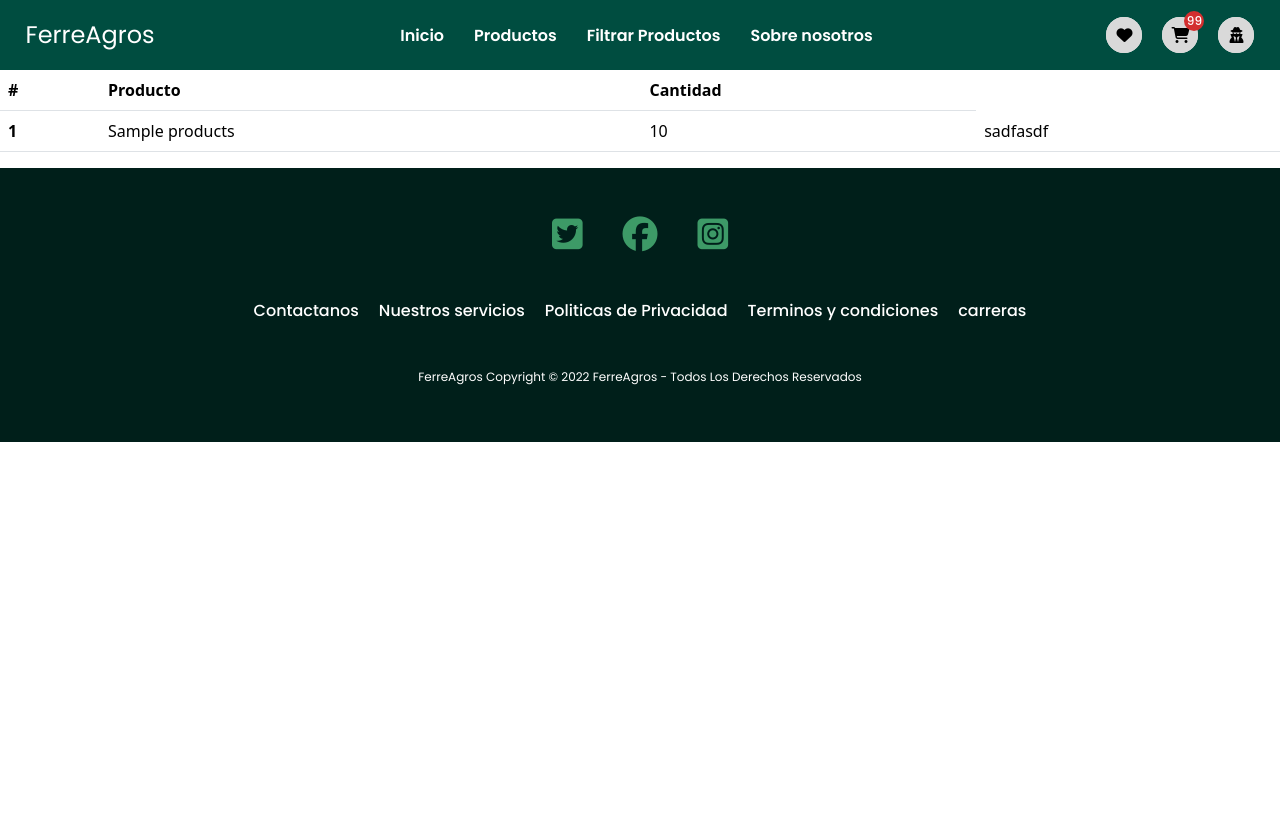
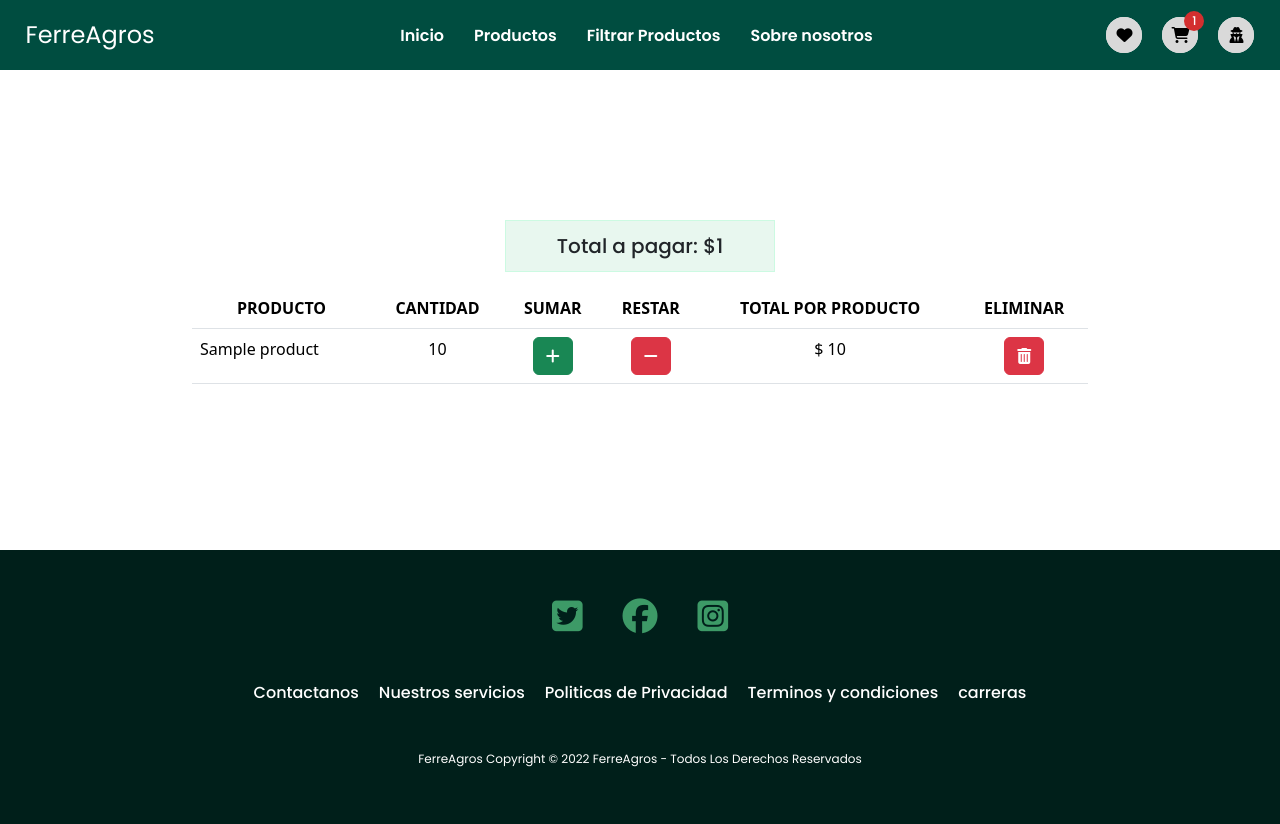
Before and after one commit to diegotangarife7/ferreagros, a Django app: template templates/cart/view_cart.html in a window 1280 px wide. Before the commit the page ends 442 px from the top, so only its background shows below. Run offline with Django 4.2, Linux system fonts and the light colour scheme; the template is opened without the code that fills it: most values are stand-ins (such as "Sample title", 1, 10 or a date in 2020); some libraries are stand-ins or nearby versions.

Commit message:
carrito de la compra funcionando

```diff
--- a/applications/cart/shoppingCart.py
+++ /dev/null
@@ -1 +0,0 @@
-from applications.product.models import Product
--- a/applications/product/admin.py
+++ b/applications/product/admin.py
@@ -23,7 +23,9 @@ class ProductAdmin(admin.ModelAdmin):
     readonly_fields = ('created',)
     list_display = ('id', 'name', 'description', 'price', 'principal_image', 'created', 'slug')
     ordering = ('-created',)
+    search_fields = ('name',)
     inlines = [ProductImageAdmin]
+
 
 admin.site.register(Product, ProductAdmin)
 admin.site.register(PrincipalProduct)
--- a/ferreagro/settings/base.py
+++ b/ferreagro/settings/base.py
@@ -71,6 +71,7 @@ TEMPLATES = [
                 'django.template.context_processors.request',
                 'django.contrib.auth.context_processors.auth',
                 'django.contrib.messages.context_processors.messages',
+                'applications.cart.context_processor.cart_info'
             ],
         },
     },
--- /dev/null
+++ b/static/css/cart/view_cart.css
@@ -0,0 +1,65 @@
+*{
+    padding: 0;
+    margin: 0;
+    box-sizing: border-box;
+}
+
+:root{
+    --poppins:'Poppins', sans-serif;
+}
+
+
+.cart-container-table{
+    width: 70%;
+    margin: 0 auto;
+    min-height: 60vh;
+    display: flex;
+    flex-direction: column;
+    justify-content: center;
+    align-items: center;
+}
+
+.cart-table-table{
+    background: #e8f7ef;
+}
+
+.cart-total-payable{
+    display: flex;
+    justify-content: center;
+    font-family: var(--poppins);
+    font-size: 20px;
+    font-weight: 500;
+    background: #e8f7ef;
+    width: 270px;
+    padding: 10px 0;
+    border: 1px solid #ccfae2;
+}
+
+
+.cart-div-no-products{
+    display: flex;
+    flex-direction: column;
+    align-items: center;
+}
+
+
+.cart-text-no-products{
+    font-size: 40px;
+    font-family: var(--poppins);
+    color: #004D40;
+    font-weight: 600;
+}
+
+.cart-a-all-products{
+    text-decoration: none;
+    font-size: 20px;
+    background: #3D9A67;
+    color: #ffffff;
+    padding: 10px 30px;
+}
+
+
+.cart-a-all-products:hover{
+    opacity: 0.7;
+    text-decoration: underline;
+}
--- a/templates/base/base.html
+++ b/templates/base/base.html
@@ -20,6 +20,7 @@
     <link rel="stylesheet" href="{% static 'css/product/detail_product.css' %}">
     <link rel="stylesheet" href="{% static 'css/product/multiple_filters.css' %}">
     <link rel="stylesheet" href="{% static 'css/users/register.css' %}">
+    <link rel="stylesheet" href="{% static 'css/cart/view_cart.css' %}">
 
     <title>{% block title %}  {% endblock  %}</title>
 
--- a/templates/cart/view_cart.html
+++ b/templates/cart/view_cart.html
@@ -1,40 +1,46 @@
 {% extends 'base/base.html' %}
 {% load static %}
+{% load humanize %}
 
-{% block title %} Tú carrito {% endblock  %}
+{% block title %} Tu carrito {% endblock  %}
 
 
 
 {% block content %}
 
-
-
-
-<table class="table">
+<div class="cart-container-table">
+      {% if items %}
+        <p class="cart-total-payable">Total a pagar: ${{total_sale|floatformat:0|intcomma}} </p>
+        <table class="table cart-table-table">
             <thead>
               <tr>
-        <th scope="col">#</th>
-        <th scope="col">Producto</th>
-        <th scope="col">Cantidad</th>
-
+                <th class="text-center" scope="col">PRODUCTO</th>
+                <th class="text-center" scope="col">CANTIDAD</th>
+                <th class="text-center" scope="col">SUMAR</th>
+                <th class="text-center" scope="col">RESTAR</th>
+                <th class="text-center" scope="col">TOTAL POR PRODUCTO</th>
+                <th class="text-center" scope="col">ELIMINAR</th>
               </tr>
             </thead>
             <tbody>
-    {% for products in sale %}
+                {% for item in items %}
                   <tr>
-        <th scope="row">1</th>
-        <td>{{products}}</td>
-        <td>{{products.quantity}}</td>
-        <td>sadfasdf</td>
+                    <td>{{item.product|truncatechars:40}}</td>
+                    <td class="text-center">{{item.quantity}}</td>
+                    <td class="text-center"><a class="btn btn-success" href="{% url 'cart_app:add_product' id=item.key %}"><i class="fa-solid fa-plus"></i></a></td>
+                    <td class="text-center"><a class="btn btn-danger" href="{% url 'cart_app:subtract_product' id=item.key %}"><i class="fa-solid fa-minus"></i></a></td>
+                    <td class="text-center">$ {{item.total|floatformat:0|intcomma}}</td>
+                    <td class="text-center"><a class="btn btn-danger" href="{% url 'cart_app:delete_product' id=item.key %}"><i class="fa-solid fa-trash-can"></i></a></td>
                   </tr>
                 {% endfor %}
+                {% else %}
+                  <div class="cart-div-no-products">
+                    <p class="cart-text-no-products">Selecciona Tus Productos Favoritos</p>
+                    <a class="cart-a-all-products" href="{% url 'product_app:all_categories_products' %}">Agregar productos</a>
+                  </div>
+                {% endif %}
             </tbody>
         </table>
-
-
-
-
-
-
+</div>
 
 {% endblock  %}
--- a/templates/includes/header.html
+++ b/templates/includes/header.html
@@ -38,19 +38,24 @@
         <button class="user-a" type="button" data-bs-toggle="dropdown" aria-expanded="false">
             <div class="a-icons">
                 <i class="fa-solid fa-cart-shopping"></i>
-                <span class="amount-product">99</span>
+                <span class="amount-product">{{total_of_products}}</span>
             </div>
         </button>
-        <ul class="dropdown-menu">
-            <p>Tu carrito</p>
-            <li><hr class="dropdown-divider"></li>
-            <li><a class="dropdown-item" href="#">Producto 1</a></li>
-            <li><a class="dropdown-item" href="#">Producto 2</a></li>
-            <li><a class="dropdown-item" href="#">Producto 3</a></li>
-            <li><a class="dropdown-item" href="#">Producto 4</a></li>
-            <li><a class="dropdown-item" href="#">Producto 5</a></li>
-            <li><hr class="dropdown-divider"></li>
-            <a href="">Ver tu carrito</a>
+        <ul class="dropdown-menu text-center">
+            <p class="font-weight-bold text-center text-dark">Tu Carrito <i class="fa-solid fa-car"></i></p>
+            {% if products_cart %}
+                <li><hr class="dropdown-divider"></li>
+                {% for item in products_cart %}
+                    <li class="list-group-item d-flex justify-content-between align-items-center px-2" href="#">{{item.product|truncatechars:25|title}}<span class="badge bg-success rounded-pill">{{item.quantity}}</span> </li>
+                    <li><hr class="dropdown-divider"></li>
+                {% endfor %}
+            <a class="badge text-bg-success p-2" href="{% url 'cart_app:cart_sale' %}">Ver tu Carrito</a>
+            {% else %}
+                <div class="alert alert-danger mx-3" role="alert">
+                    No tienes productos en el carrito
+                </div>
+                <a class="badge text-bg-success p-2" href="{% url 'product_app:all_categories_products' %}">Agrega productos</a>
+            {% endif %}
         </ul>
 
 
--- a/templates/product/detail_product.html
+++ b/templates/product/detail_product.html
@@ -44,7 +44,7 @@
                 </ul>
             </div>
             <div class="detail-container-add-car-car">
-                <a href="" class="detail-container-link-add-car">
+                <a href="{% url 'cart_app:add_product' product.id %}" class="detail-container-link-add-car">
                     <span>
                         <i class="fa-solid fa-cart-shopping"></i>
                     </span>
```
Also changed, not shown: applications/cart/cart.py (added, +53 -0 lines), applications/cart/context_processor.py (added, +15 -0 lines), applications/cart/models.py (+13 -2 lines), applications/cart/urls.py (+4 -3 lines), applications/cart/views.py (+56 -7 lines), templates/components/list_all_products.html (+6 -2 lines). Lines whose indentation alone changed are shown as unchanged.
